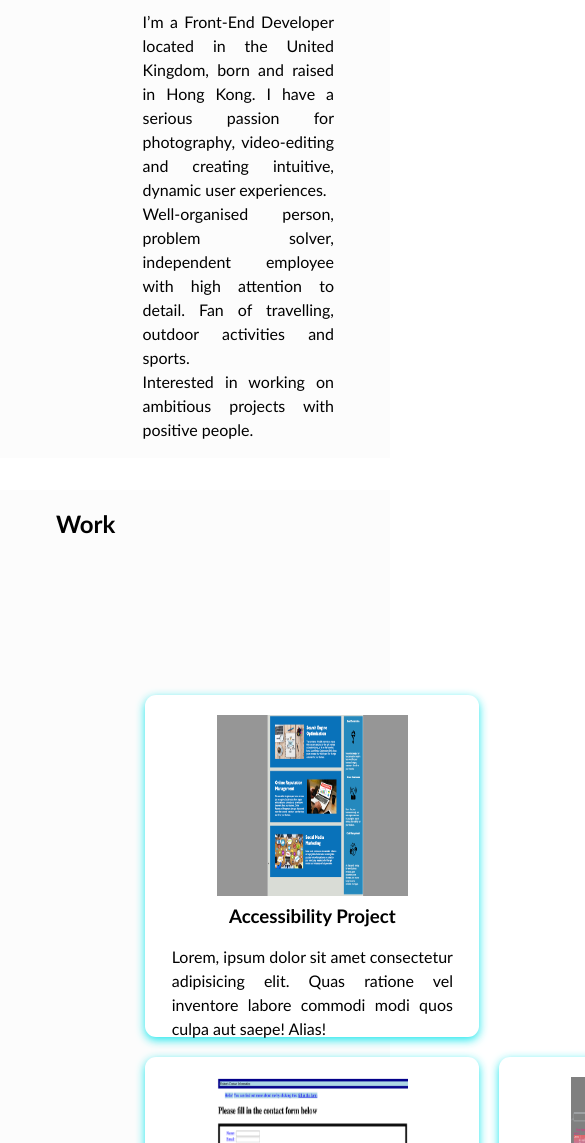
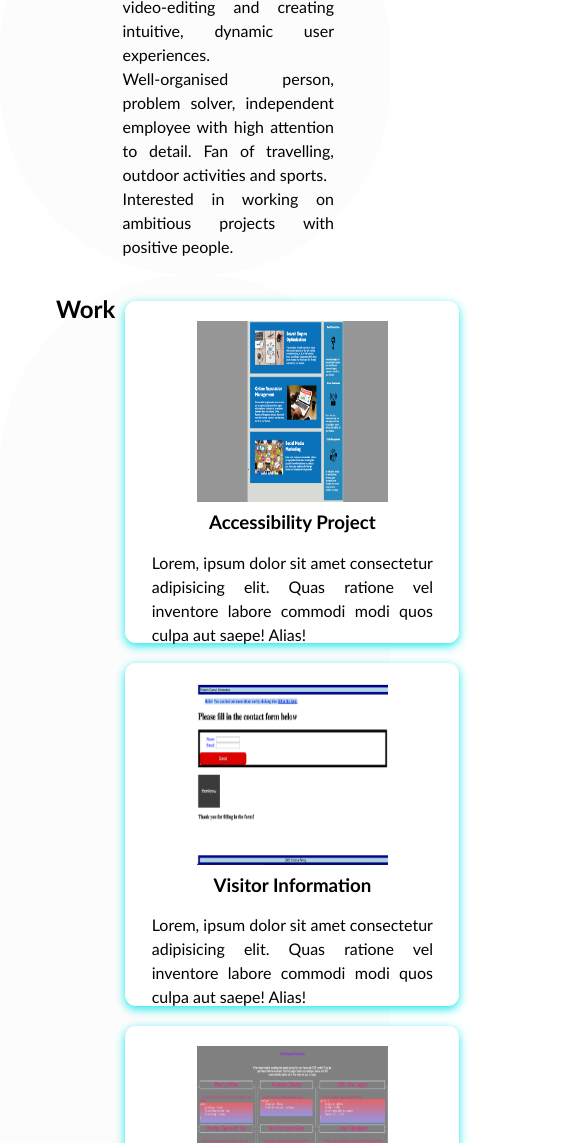
Before and after one commit to candicewongls/challenge-week2, a plain HTML site: page index.html in a window 390 px wide. Shown: the part 857-2000 px from the top of the page, 585 px wide, since content can reach past the window. Drawn offline with Linux system fonts and the light colour scheme.

Commit message:
version 3

```diff
--- a/css/style.css
+++ b/css/style.css
@@ -15,6 +15,7 @@
   --transition: 0.3s;
 }
 
+div {display:inline}
 
 * {
   box-sizing: border-box;
@@ -169,25 +170,24 @@ nav ul {
 }
 
 .projects-container {
-  display: grid;
+  display: grid !important;
   grid-template-columns: 1fr 1fr;
   grid-template-rows: 1fr 1fr;
   grid-template-areas:
-  "challenge-1 challenge-1"
-  "mini-project-landing-page week-2-mini-project"
-  ;
+    "challenge challenge"
+    "miniprojectone miniprojecttwo" ;
 }
 
-.challenge-1{
-  grid-area: challenge-1;
+.challenge {
+  grid-area: challenge ;
 }
 
 .mini-project-landing-page {
-grid-area: mini-project-landing-page;
+grid-area: miniprojectone;
 }
 
 .week-2-mini-project {
-  grid-area:week-2-mini-project;
+  grid-area: miniprojecttwo;
 }
 
 
@@ -329,29 +329,14 @@ footer {
         width: 30rem;
     }
 
-  .bio {
-    margin-top: -7rem;
-    width: 20.5rem;
-  }
+
 
   .page-section {
-    margin-top: 2rem;
     padding: 1rem 3.5rem;
-    display: grid;
-    grid-template-columns: 1fr;
-    column-gap: 10px;
-    row-gap: 15px;
-    align-content: space-evenly;
-    justify-content: stretch;
-    grid-template-areas:
-    "about"
-     "about-me"
-    "work"
-    "challenge-1"
-    "mini-project-landing-page"
-    "week-2-mini-project"
-    "contact-me"
-    "contact-form"
+    display: flex;
+    justify-content: flex-start;
+    border: var(--primary-color);
+    border-radius: 5cm;
   }
 
   .page-section h2 {
@@ -363,7 +348,12 @@ footer {
   }
 
   .projects-container {
-    flex-direction: column;
+    display: grid !important;
+    grid-template-columns: 1fr;
+    grid-template-areas:
+        "challenge"
+        "miniprojectone"
+        "miniprojecttwo";
   }
 
   .project-container {
--- a/index.html
+++ b/index.html
@@ -66,10 +66,10 @@
     <section class="page-section" id="work">
       <h2 class="work">Work</h2>
       <div class="projects-container container">
-        <div class="project-container project-card challenge-1">
+        <div class="project-container project-card challenge">
           <img
             src="images/Screenshot 2022-12-16 at 20.18.25.png"
-            alt="challenge-1"
+            alt="challenge"
             loading="lazy"
             class="project-pic"
           />
```
